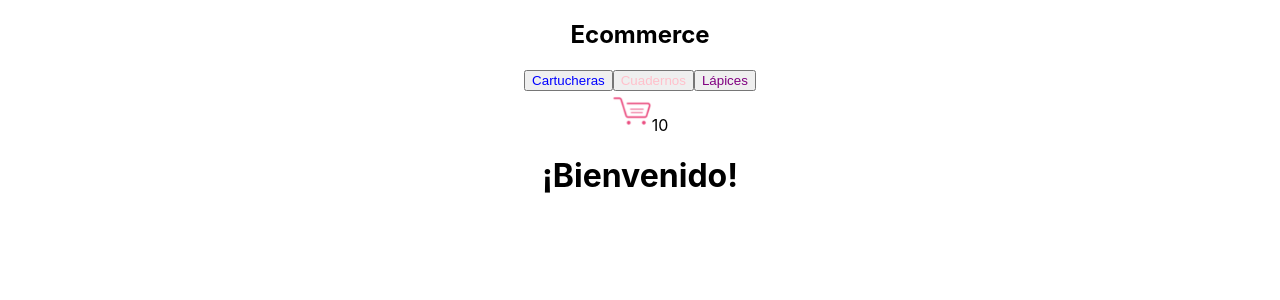
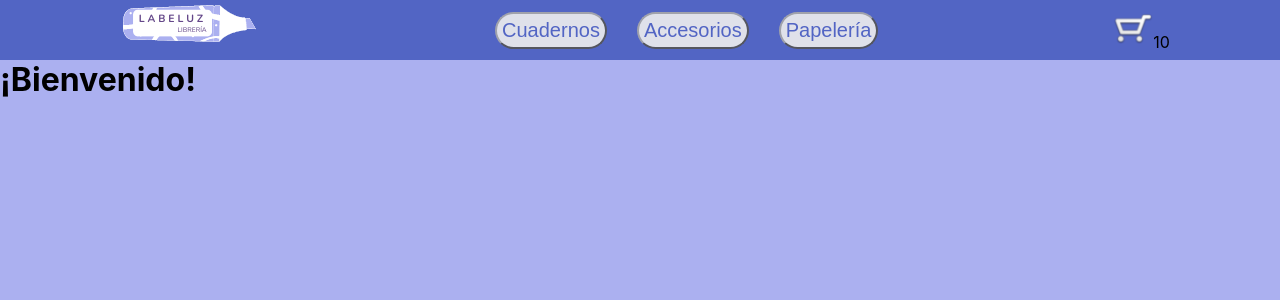
Before and after one commit to GuadaLinan/proyecto1react, a React (Create React App) app: page / in a window 1280 px wide. Shown: the top 300 px of the page. Built offline with nearby package versions, Linux system fonts and the light colour scheme.

Commit message:
Modifiqué los estilos con css

```diff
--- a/src/App.css
+++ b/src/App.css
@@ -1,4 +1,15 @@
+* {
+  margin: 0;
+  padding: 0;
+  box-sizing: border-box;
+}
+
 .App {
+  background: #abb0f0;
+  height: 100vh;
+}
+
+/* .App {
   text-align: center;
 }
 
@@ -35,4 +46,4 @@
   to {
     transform: rotate(360deg);
   }
-}
+} */
--- /dev/null
+++ b/src/components/Button/Button.css
@@ -0,0 +1,10 @@
+.navItems {
+    font-size: 20px;
+    text-decoration: none;
+    margin: 15px;
+    position: relative;
+    opacity: 0.9;
+    padding: 5px;
+    border-radius: 2rem;
+    border-color: darkgray;
+}
--- a/src/components/Button/Button.js
+++ b/src/components/Button/Button.js
@@ -1,9 +1,10 @@
 import React from 'react'
+import './Button.css'
 
 const Button = ({ handleClick, color, children }) => {
 
     return (
-        <button onClick={handleClick} style={{ color: color}}>
+        <button className='navItems' onClick={handleClick} style={{ color: color}}>
             {children}
         </button>
     )
--- a/src/components/CartWidget/CartWidget.js
+++ b/src/components/CartWidget/CartWidget.js
@@ -3,7 +3,7 @@ import './CartWidget.css'
 const CartWidget = () => {
     return (
         <div>
-            <img src='images/cart.png' alt='CartWidget'/>
+            <img className='cart' src='images/cart.png' alt='CartWidget'/>
             10
         </div>
     )
--- a/src/components/Navbar/Navbar.css
+++ b/src/components/Navbar/Navbar.css
@@ -0,0 +1,14 @@
+.Navbar {
+    height: 60px;
+    display: flex;
+    justify-content: space-around;
+    align-items: center;
+    background-color: #5265c4;
+}
+
+.navLogo {
+    font-weight: 700;
+    font-size: 22px;
+    margin: 15px;
+    color: white;
+}
--- a/src/components/Navbar/Navbar.js
+++ b/src/components/Navbar/Navbar.js
@@ -1,4 +1,5 @@
 import './Navbar.css'
+import React from 'react'
 import Button from '../Button/Button'
 import CartWidget from '../CartWidget/CartWidget'
 const Navbar = () => {
@@ -12,12 +13,12 @@ const Navbar = () => {
     return (
         <nav className="Navbar">
             <div>
-                <h1>Ecommerce</h1>
+            <img src='images/logoLL.png' alt='Logo'/>
             </div>
             <div>
-                <Button handleClick={handleClick} color='blue'>Cartucheras</Button>
-                <Button color='pink'>Cuadernos</Button>
-                <Button color='purple'>Lápices</Button>
+                <Button handleClick={handleClick} color='#5265c4'>Cuadernos</Button>
+                <Button color='#5265c4'>Accesorios</Button>
+                <Button color='#5265c4'>Papelería</Button>
             </div>
             <CartWidget />
         </nav>
```
Also changed, not shown: index.html (added), public/images/cart.png, public/images/logoLL.png (added).
